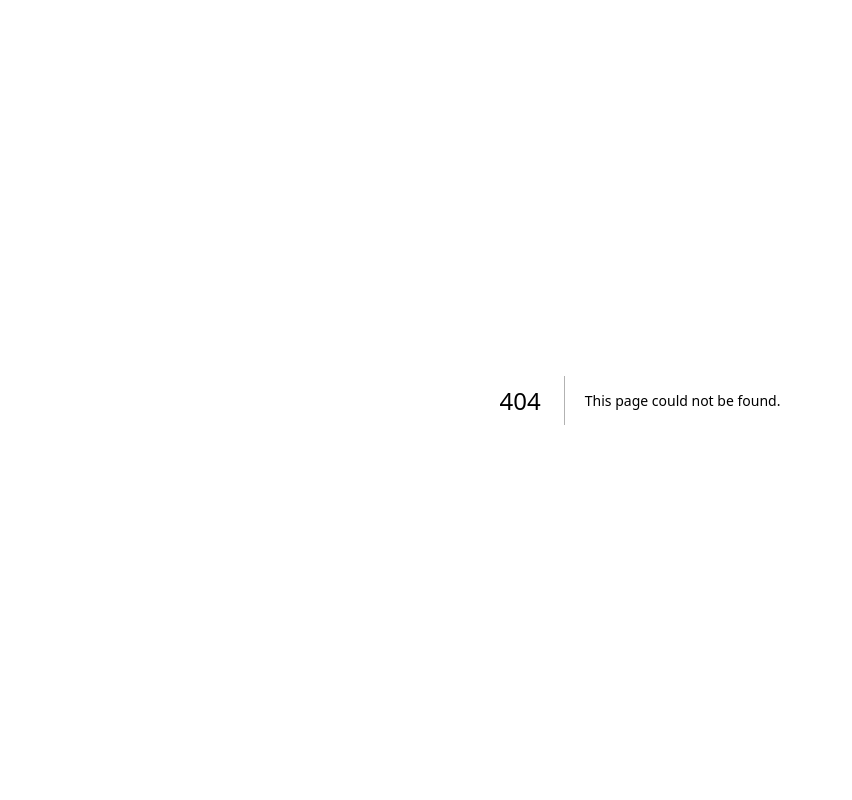
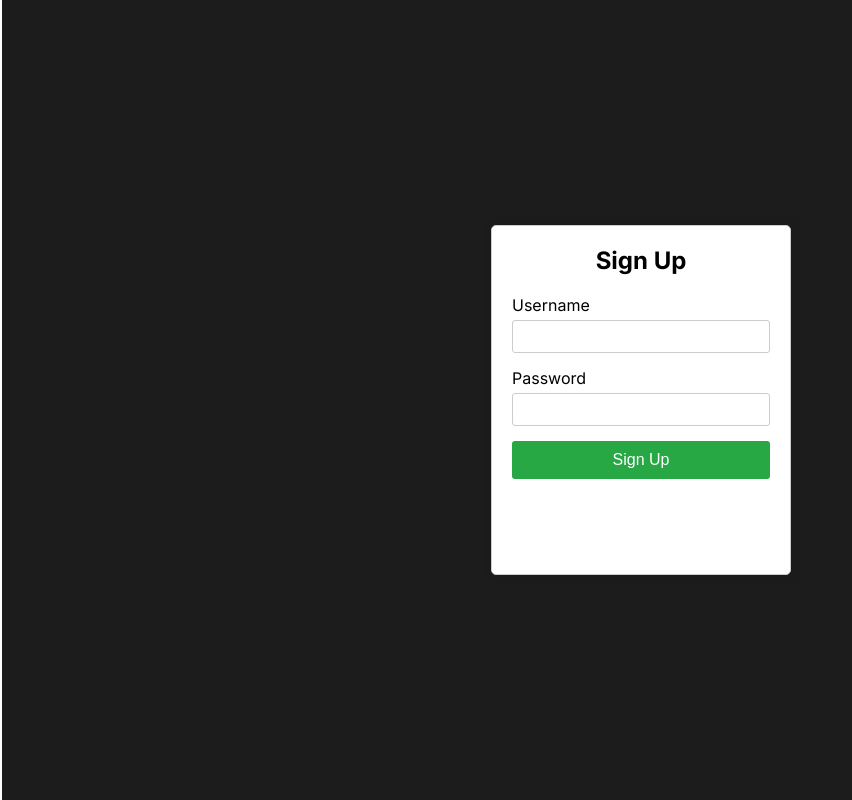
Before and after one commit to hquino1/Movie-Scene-Tracklist, a Next.js app in the folder frontend/: page /sign-up in a window 1280 px wide. Before the commit this address had no page. Shown: the whole page, without its empty margins (0-852 px from the left). Built offline with nearby package versions, Linux system fonts and the light colour scheme.

Commit message:
implementing sign up page

```diff
--- /dev/null
+++ b/frontend/app/sign-up/page.tsx
@@ -0,0 +1,69 @@
+'use client'
+import React, { useState } from 'react';
+import { GoogleOAuthProvider, GoogleLogin } from '@react-oauth/google';
+import './pages.modules.css';
+
+const page = () => {
+  const [username, setUsername] = useState('');
+  const [password, setPassword] = useState('');
+
+  const handleSubmit = (e: any) => {
+    e.preventDefault();
+    // Handle form submission logic
+    console.log('Username:', username);
+    console.log('Password:', password);
+  };
+
+  const handleGoogleSuccess = (credentialResponse: any) => {
+    console.log('Google Success:', credentialResponse);
+    // Handle Google login success logic
+  };
+
+  const handleGoogleFailure = (error: any) => {
+    console.log('Google Failure:', error);
+    // Handle Google login failure logic
+  };
+
+  return (
+    <div className='sign-up-page'>
+      <span className='logo'>
+
+      </span>
+      <GoogleOAuthProvider clientId="YOUR_GOOGLE_CLIENT_ID">
+        <div className="signup-container">
+          <h2>Sign Up</h2>
+          <form onSubmit={handleSubmit}>
+            <div className="form-group">
+              <label htmlFor="username">Username</label>
+              <input
+                type="text"
+                id="username"
+                value={username}
+                onChange={(e) => setUsername(e.target.value)}
+                required
+              />
+            </div>
+            <div className="form-group">
+              <label htmlFor="password">Password</label>
+              <input
+                type="password"
+                id="password"
+                value={password}
+                onChange={(e) => setPassword(e.target.value)}
+                required
+              />
+            </div>
+            <button type="submit" className="signup-btn">Sign Up</button>
+          </form>
+          <div className="google-login">
+            <GoogleLogin
+              onSuccess={handleGoogleSuccess}
+            />
+          </div>
+        </div>
+      </GoogleOAuthProvider>
+    </div>
+  );
+};
+
+export default page;
--- /dev/null
+++ b/frontend/app/sign-up/pages.modules.css
@@ -0,0 +1,70 @@
+.signup-container {
+  width: 300px;
+  height: 350px;
+  margin: 0 auto;
+  padding: 20px;
+  border: 1px solid #ccc;
+  border-radius: 5px;
+  box-shadow: 0 0 10px rgba(0, 0, 0, 0.1);
+  background-color: #fff;
+  margin-top: auto;
+  margin-bottom: auto;
+}
+
+h2 {
+  text-align: center;
+  margin-bottom: 20px;
+  color: black;
+}
+
+.form-group {
+  margin-bottom: 15px;
+}
+
+label {
+  display: block;
+  margin-bottom: 5px;
+  color: black;
+}
+
+input {
+  width: 100%;
+  padding: 8px;
+  box-sizing: border-box;
+  border: 1px solid #ccc;
+  border-radius: 3px;
+  background-color: white;
+  color: black;
+}
+
+.signup-btn {
+  width: 100%;
+  padding: 10px;
+  border: none;
+  border-radius: 3px;
+  background-color: #28a745;
+  color: white;
+  font-size: 16px;
+  cursor: pointer;
+}
+
+.signup-btn:hover {
+  background-color: #218838;
+}
+
+.google-login {
+  margin-top: 20px;
+  text-align: center;
+}
+
+.sign-up-page{
+  display: flex;
+  justify-content: center;
+  background-color: #1C1C1c;
+  height: 100vh;
+}
+
+.logo{
+  border: 1px solid white;
+
+}
--- a/frontend/package.json
+++ b/frontend/package.json
@@ -9,6 +9,7 @@
     "lint": "next lint"
   },
   "dependencies": {
+    "@react-oauth/google": "^0.12.1",
     "firebase": "^10.12.5",
     "next": "14.2.5",
     "react": "^18",
```
Also changed, not shown: frontend/app/firebase/config.ts (+7 -2 lines), frontend/public/assets/videocam.png (added), 1 other file (tests, documents, lock files or other folders).
